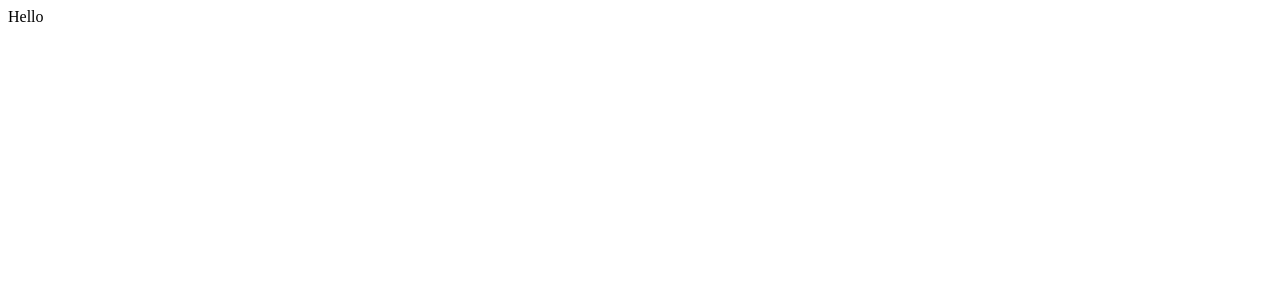
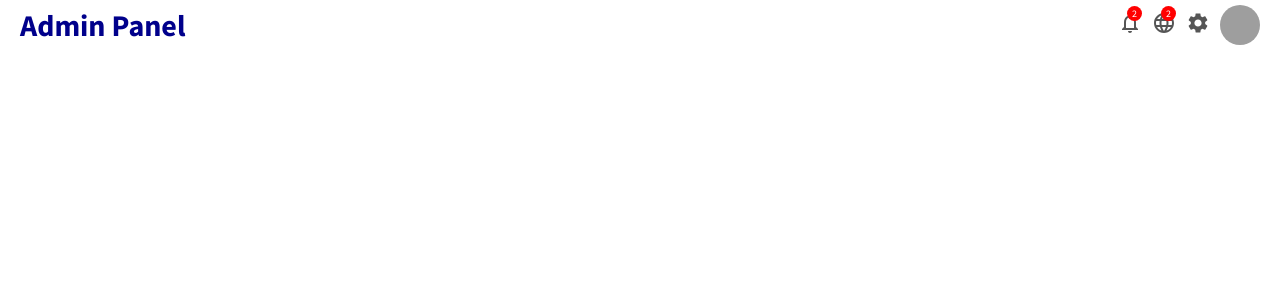
Before and after one commit to seyed-amir-mehrizi/admin-dashboard, a React (Create React App) app: page / in a window 1280 px wide. Shown: the top 300 px of the page. Built offline with nearby package versions, Linux system fonts and the light colour scheme; grey boxes are pictures that could not be loaded.

Commit message:
make the topbar component

```diff
--- a/package.json
+++ b/package.json
@@ -3,8 +3,10 @@
   "version": "0.1.0",
   "private": true,
   "dependencies": {
-    "@material-ui/core": "^4.12.4",
-    "@material-ui/icons": "^4.11.3",
+    "@emotion/react": "^11.9.3",
+    "@emotion/styled": "^11.9.3",
+    "@mui/icons-material": "^5.8.4",
+    "@mui/material": "^5.8.6",
     "@testing-library/jest-dom": "^5.16.4",
     "@testing-library/react": "^13.3.0",
     "@testing-library/user-event": "^13.5.0",
--- a/public/index.html
+++ b/public/index.html
@@ -11,7 +11,12 @@
   <link
     href="https://fonts.googleapis.com/css2?family=Source+Sans+Pro:ital,wght@0,200;0,400;0,700;1,400;1,700;1,900&display=swap"
     rel="stylesheet">
-
+  <style>
+      *{
+        font-family: 'Source Sans Pro', sans-serif;
+        margin: 0;
+      }
+  </style>
   <title>React Admin App</title>
 </head>
 
--- a/src/App.js
+++ b/src/App.js
@@ -1,9 +1,10 @@
+import Topbar from "./components/topbar/Topbar";
 
 
 function App() {
   return (
-    <div className="App">
-      Hello
+    <div>
+      <Topbar />
     </div>
   );
 }
--- /dev/null
+++ b/src/components/topbar/Topbar.jsx
@@ -0,0 +1,34 @@
+import React from 'react'
+import './topbar.css'
+import NotificationsNoneIcon from '@mui/icons-material/NotificationsNone';
+import Language from '@mui/icons-material/Language';
+import Settings from '@mui/icons-material/Settings';
+
+export default function Topbar() {
+    return (
+        <div className='topbar'>
+            <div className="topbarWrapper">
+                <div className="topLeft">
+                    <span className="logo">
+                        Admin Panel
+                    </span>
+                </div>
+                <div className="topRight">
+                    <div className="topbarIconContainer">
+                        <NotificationsNoneIcon />
+                        <span className='topIconBadge'>2</span>
+                    </div>
+                    <div className="topbarIconContainer">
+                        <Language />
+                        <span className='topIconBadge'>2</span>
+                    </div>
+                    <div className="topbarIconContainer">
+                        <Settings />
+                    </div>
+                    <img src='https://icon-library.com/images/admin-user-icon/admin-user-icon-24.jpg' alt="" className="topAvatar" />
+                </div>
+
+            </div>
+        </div>
+    )
+}
--- /dev/null
+++ b/src/components/topbar/topbar.css
@@ -0,0 +1,57 @@
+
+.topbar{
+    width: 100%;
+    height: 50px;
+    background-color: white;
+    position: sticky;
+    top: 0;
+    z-index: 999;
+}
+
+.topbarWrapper{
+    height: 100%;
+    padding: 0 20px;
+    display: flex;
+    align-items: center;
+    justify-content: space-between;
+}
+
+.logo{
+    font-weight: bold;
+    font-size: 30px;
+    color: darkblue;
+}
+
+.topRight{
+    display: flex;
+    align-items: center;
+}
+
+.topbarIconContainer{
+    position: relative;
+    cursor: pointer;
+    margin-right: 10px;
+    color: #555;
+}
+
+.topIconBadge{
+    height: 15px;
+    width: 15px;
+    border-radius: 50%;
+    position: absolute;
+    top: -5px;
+    right: 0;
+    background-color: red;
+    color: white;
+    display: flex;
+    align-items: center;
+    justify-content: center;
+    font-size: 10px;
+
+}
+
+.topAvatar{
+    width: 40px;
+    height: 40px;
+    border-radius: 50%;
+}
```
Also changed, not shown: 2 other files (tests, documents, lock files or other folders).
